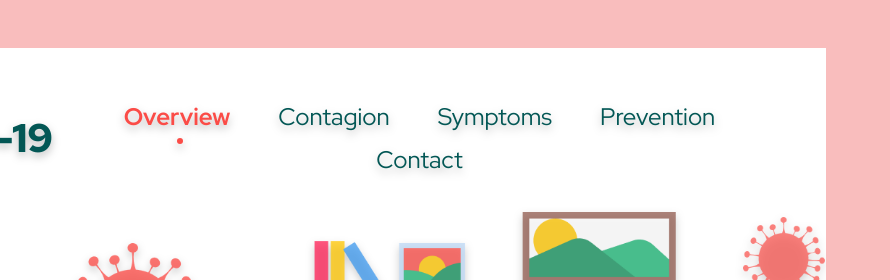
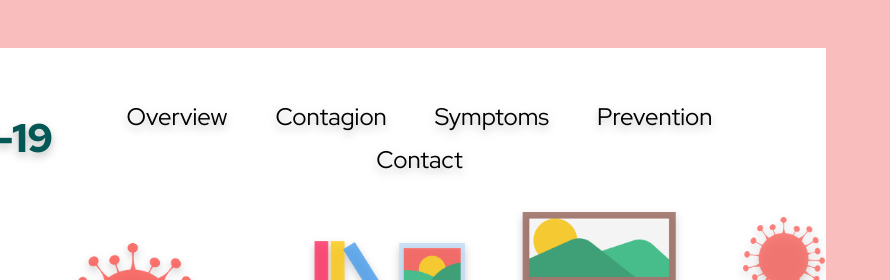
Before and after one commit to SeGeGha/covid19-helper, a website built with webpack: page public/index.html in a window 1280 px wide. Shown: the top 280 px of the page, 390-1280 px from the left. Built offline with nearby package versions, Linux system fonts and the light colour scheme; no server answers.

Commit message:
fix: make navigation workable

```diff
--- a/src/scss/components/navigation.scss
+++ b/src/scss/components/navigation.scss
@@ -4,11 +4,15 @@ $transition: all 0.3s;
 $btnSize: 50px;
 
 .navigation {
-  color: $title-color;
 
   &__group {
 
     @include flex(row, stretch, center, wrap);
+
+    a {
+      color: $title-color;
+      text-decoration: none;
+    }
   }
 
   &__item {
@@ -22,33 +26,11 @@ $btnSize: 50px;
       color: $hover-color;
       border: 2px solid $hover-color;
       border-radius: 45px;
-
-      &::after {
-        top: calc(100% + 2px);
-      }
-    }
-
-    &--actived {
-      position: relative;
-      color: $hover-color;
-      font-weight: 700;
-
-      &::after {
-        position: absolute;
-        top: 100%;
-        left: 50%;
-        background-color: $hover-color;
-        border-radius: 50%;
-        content: '';
-
-        @include size(0.4rem);
-      }
     }
   }
 
   &__btn {
     overflow: hidden;
-    transition: all 0.5s;
     cursor: pointer;
 
     @include size($btnSize);
```
